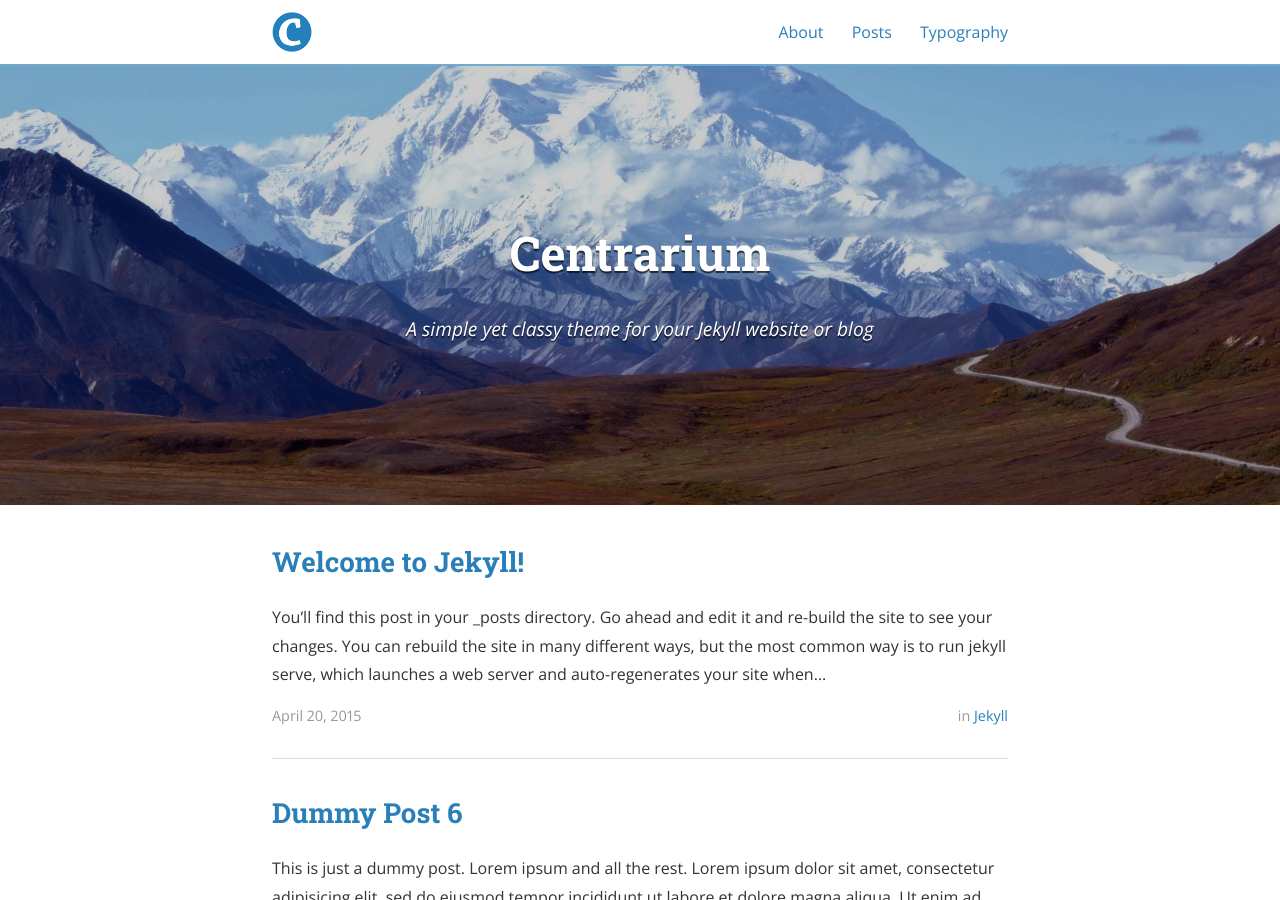
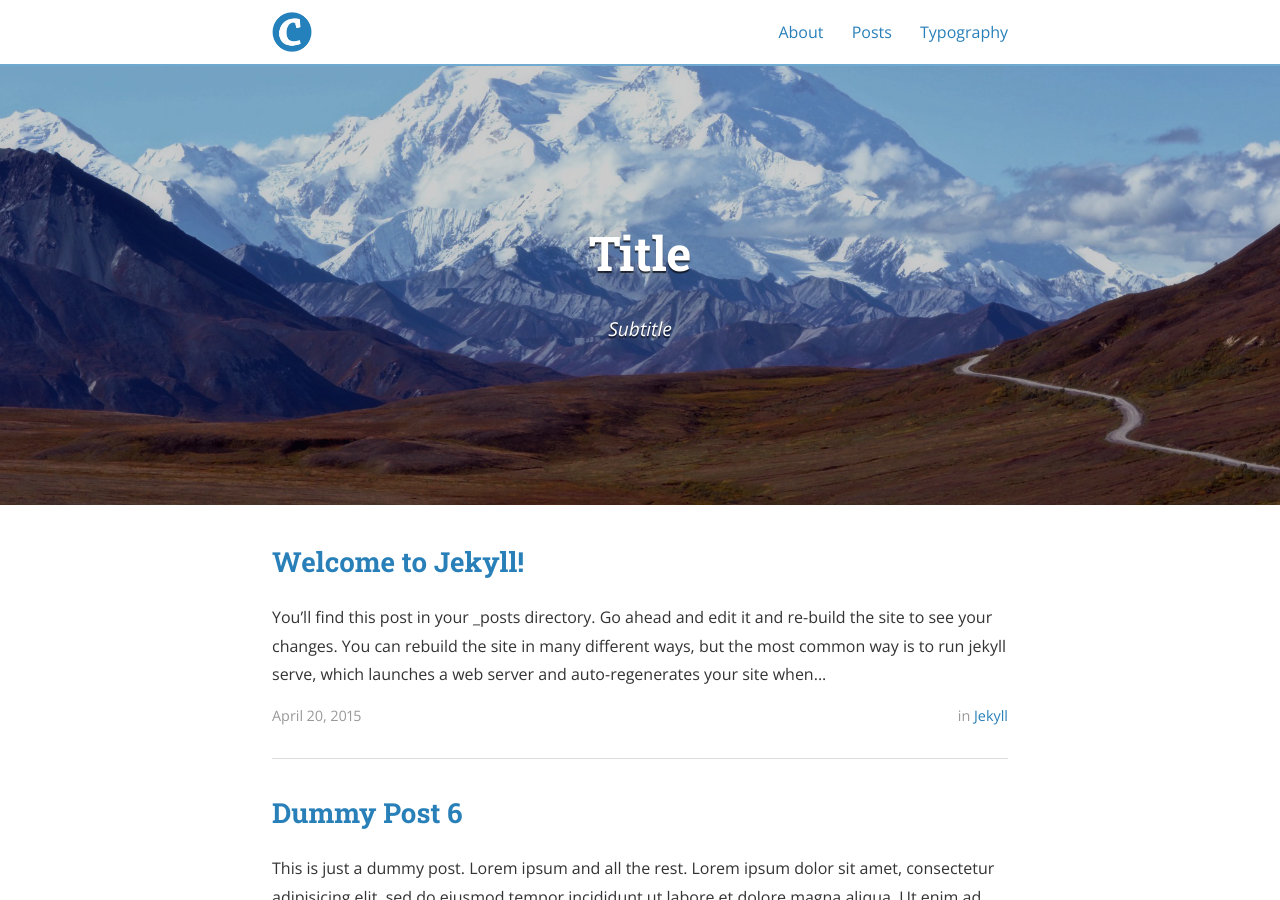
Before and after one commit to JoongKu-Lee/JoongKu-Lee.github.io, a Jekyll site: the page built from index.html, in a window 1280 px wide and 900 px high. Built offline with Jekyll 4.4.1, drawn with Linux system fonts in a browser that asks for light colours; nearby versions of some CDN libraries; the list of posts is cut into pages by our own code; some of the changed text lies outside the part shown.

Commit message:
information update for some parts

```diff
--- a/_config.yml
+++ b/_config.yml
@@ -9,10 +9,10 @@ exclude:
   - "/vendor/"
 
 # Site settings
-title: Centrarium
-subtitle: "A simple yet classy theme for your Jekyll website or blog"
-email: blcentra@gmail.com
-name: Ben Centra
+title: "Title"
+subtitle: "Subtitle"
+email: iamjoong9@kaist.ac.kr
+name: Joong-Ku Lee
 description: >
   A simple yet classy theme for your Jekyll website or blog.
 # Base URL of site (i.e. /blog). It should always start with a slash,
```
